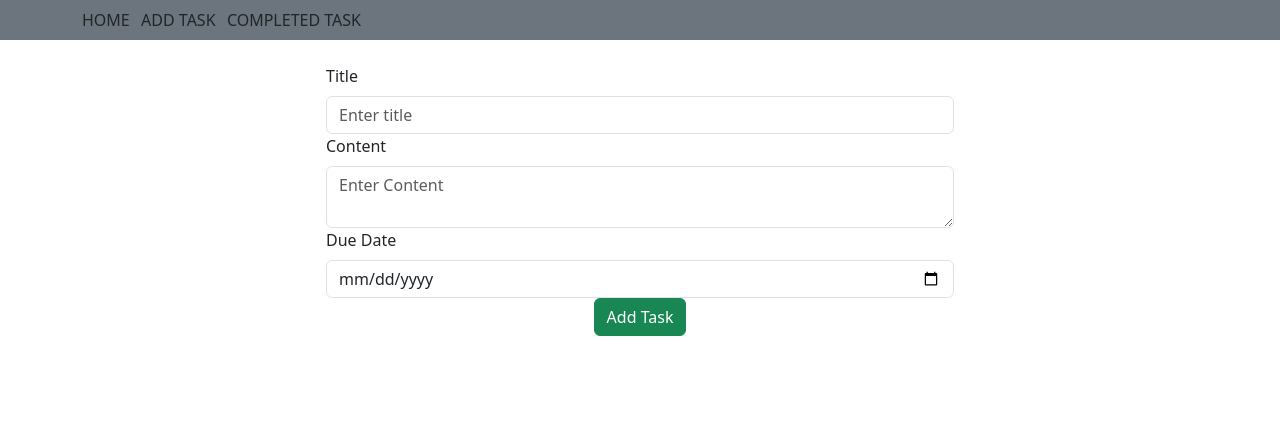
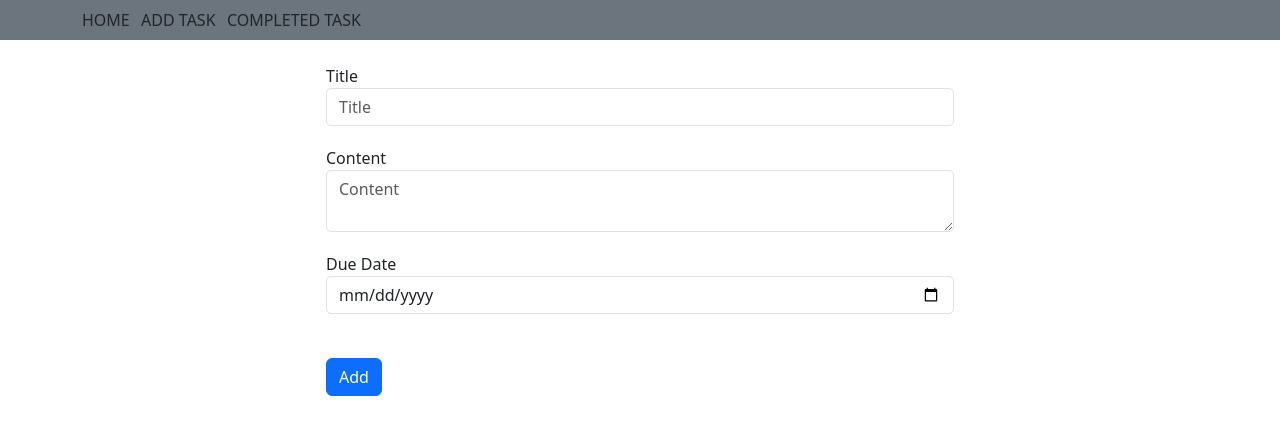
Before and after one commit to saniyaa7/react_training, a React (Create React App) app: page /todo-add in a window 1280 px wide. Shown: the top 434 px of the page. Built offline with nearby package versions, Linux system fonts and the light colour scheme.

Commit message:
add formik and yup validation

```diff
--- a/data/db.json
+++ b/data/db.json
@@ -139,6 +139,27 @@
       "title": "xz ",
       "dueDate": "2024-03-14",
       "isComplete": true
+    },
+    {
+      "id": "09e673d9-1eac-4656-a526-81d246fcaf20",
+      "content": "zx",
+      "title": "ZX",
+      "dueDate": "2024-03-22",
+      "isComplete": false
+    },
+    {
+      "id": "804f2194-b7c9-4283-8b39-fda576e1e5ae",
+      "content": "xyz",
+      "title": "abc",
+      "dueDate": "2024-03-15",
+      "isComplete": false
+    },
+    {
+      "id": "6afe3b16-5d36-42ba-9402-c6a96ec7d7b9",
+      "content": "k",
+      "title": "k",
+      "dueDate": "7777-06-09",
+      "isComplete": false
     }
   ]
 }
--- /dev/null
+++ b/src/component/AddTodo.css
@@ -0,0 +1,17 @@
+/* AddTodo.css */
+
+.form-group {
+  margin-bottom: 20px;
+}
+
+.form-control {
+  border-radius: 5px;
+}
+
+.invalid-feedback {
+  color: #dc3545;
+}
+
+.btn-primary {
+  margin-bottom: 20px;
+}
--- a/src/component/AddTodo.tsx
+++ b/src/component/AddTodo.tsx
@@ -1,63 +1,36 @@
-import { useState, ChangeEvent } from "react";
+import { Formik, Form, Field, ErrorMessage } from "formik";
+import { ITodo } from "../component/Home";
+import * as yup from "yup";
+import "./AddTodo.css";
 import {
-  Button,
   Col,
-  Form,
-  FormControl,
-  InputGroup,
   Row,
-  Toast,
 } from "react-bootstrap";
 import { useNavigate } from "react-router-dom";
 import { API_ENDPOINT } from "../constants";
-import Home, { ITodo } from "../component/Home";
 import { v4 as uuidv4 } from "uuid";
+
+const validationRules = yup.object().shape({
+  title: yup.string().required("Title is required"),
+  content: yup.string().required("Description is required"),
+  dueDate: yup.date().required("Date is required"),
+});
+
+type ValuesType = {
+  title: string;
+  content: string;
+  dueDate: string;
+};
+
+const initialValues: ValuesType = {
+  title: "",
+  content: "",
+  dueDate: "",
+};
 
 function AddTodo() {
   const navigate = useNavigate();
-  const [newTitle, setNewTitle] = useState<string>("");
-  const [newContent, setNewContent] = useState<string>("");
-  const [newDueDate, setNewDueDate] = useState<string>("");
 
-  function handleChangeTitle(e: ChangeEvent<HTMLInputElement>) {
-    setNewTitle(e.target.value);
-  }
-  function handleChangeContent(e: ChangeEvent<HTMLInputElement>) {
-    setNewContent(e.target.value);
-  }
-  function handleChangeDate(e: ChangeEvent<HTMLInputElement>) {
-    setNewDueDate(e.target.value);
-  }
-  function handleSubmit(e: React.MouseEvent<HTMLElement>) {
-    e.preventDefault();
-    if (!newTitle.length) {
-      alert(`title cannot be empty`);
-      return;
-    }
-    if (!newContent.length) {
-      alert(`Content cannot be empty`);
-      return;
-    }
-    if (!newDueDate.length) {
-      alert(`Due Date cannot be empty`);
-      return;
-    }
-    fetch(`${API_ENDPOINT}todos`, {
-      method: "POST",
-      body: JSON.stringify({
-        id: uuidv4(),
-        content: newContent,
-        title: newTitle,
-        dueDate: newDueDate,
-        isComplete: false,
-      }),
-      headers: { "Content-type": "application/json; charset=UTF-8" },
-    })
-      .then((res) => res.json())
-      .then(() => {
-        navigate("/");
-      });
-  }
   const getCurrentDate = () => {
     const today = new Date();
     const year = today.getFullYear();
@@ -66,53 +39,92 @@ function AddTodo() {
     return `${year}-${month}-${day}`;
   };
 
+  const handleSubmit = (values: ValuesType) => {
+    const payload: ITodo = {
+      id: uuidv4(),
+      content: values.content,
+      title: values.title,
+      dueDate: values.dueDate,
+      isComplete: false,
+    };
+
+    fetch(`${API_ENDPOINT}todos`, {
+      method: "POST",
+      body: JSON.stringify(payload),
+      headers: { "Content-type": "application/json; charset=UTF-8" },
+    })
+      .then((res) => res.json())
+      .then(() => {
+        navigate("/");
+      });
+  };
+
   return (
     <div>
+      <Formik
+        initialValues={initialValues}
+        onSubmit={(values) => handleSubmit(values)}
+        validationSchema={validationRules}
+      >
+        {({ errors, touched }) => (
+          <Form>
             <Row className="justify-content-center mt-4">
               <Col md={6}>
-          <Form>
-            <Form.Group>
-              <Form.Label>Title</Form.Label>
-              <FormControl
+                <div className="form-group">
+                  <label htmlFor="title">Title</label>
+                  <Field
                     type="text"
-                placeholder="Enter title"
-                value={newTitle}
-                onChange={handleChangeTitle}
+                    name="title"
+                    className={`form-control ${touched.title && errors.title ? "is-invalid" : ""
+                      }`}
+                    placeholder="Title"
                   />
-            </Form.Group>
-
-            <Form.Group>
-              <Form.Label>Content</Form.Label>
-              <FormControl
+                  <ErrorMessage
+                    name="title"
+                    component="div"
+                    className="invalid-feedback"
+                  />
+                </div>
+                <div className="form-group">
+                  <label htmlFor="content">Content</label>
+                  <Field
                     as="textarea"
-                placeholder="Enter Content"
-                value={newContent}
-                onChange={handleChangeContent}
+                    name="content"
+                    className={`form-control ${touched.content && errors.content ? "is-invalid" : ""
+                      }`}
+                    placeholder="Content"
                   />
-            </Form.Group>
-
-            <Form.Group>
-              <Form.Label>Due Date</Form.Label>
-              <FormControl
+                  <ErrorMessage
+                    name="content"
+                    component="div"
+                    className="invalid-feedback"
+                  />
+                </div>
+                <div className="form-group">
+                  <label htmlFor="dueDate">Due Date</label>
+                  <Field
                     type="date"
-                placeholder="Enter date"
-                value={newDueDate}
-                onChange={handleChangeDate}
+                    name="dueDate"
+                    className={`form-control ${touched.dueDate && errors.dueDate ? "is-invalid" : ""
+                      }`}
                     min={getCurrentDate()}
                   />
-            </Form.Group>
-
-            <Form.Group>
-              <div className="d-flex justify-content-center">
-                <Button variant="success" onClick={handleSubmit}>
-                  Add Task
-                </Button>
+                  <ErrorMessage
+                    name="dueDate"
+                    component="div"
+                    className="invalid-feedback"
+                  />
                 </div>
-            </Form.Group>
-          </Form>
+                <button className="btn btn-primary mt-4 justify-items-center" type="submit">
+                  Add
+                </button>
               </Col>
             </Row>
+          </Form>
+        )}
+      </Formik>
     </div>
   );
 }
+
 export default AddTodo;
--- a/src/component/DisplayTodo.tsx
+++ b/src/component/DisplayTodo.tsx
@@ -1,7 +1,7 @@
 import { useEffect, useState } from "react";
 import { Container, Row, Col, Badge } from "react-bootstrap";
 import { Link, useParams } from "react-router-dom";
-import Home, { ITodo } from "../component/Home";
+import { ITodo } from "../component/Home";
 import { API_ENDPOINT } from "../constants";
 
 function DisplayTodo() {
```
Also changed, not shown: package.json (+6 -1 lines), 1 other file (tests, documents, lock files or other folders). Lines whose indentation alone changed are shown as unchanged.
